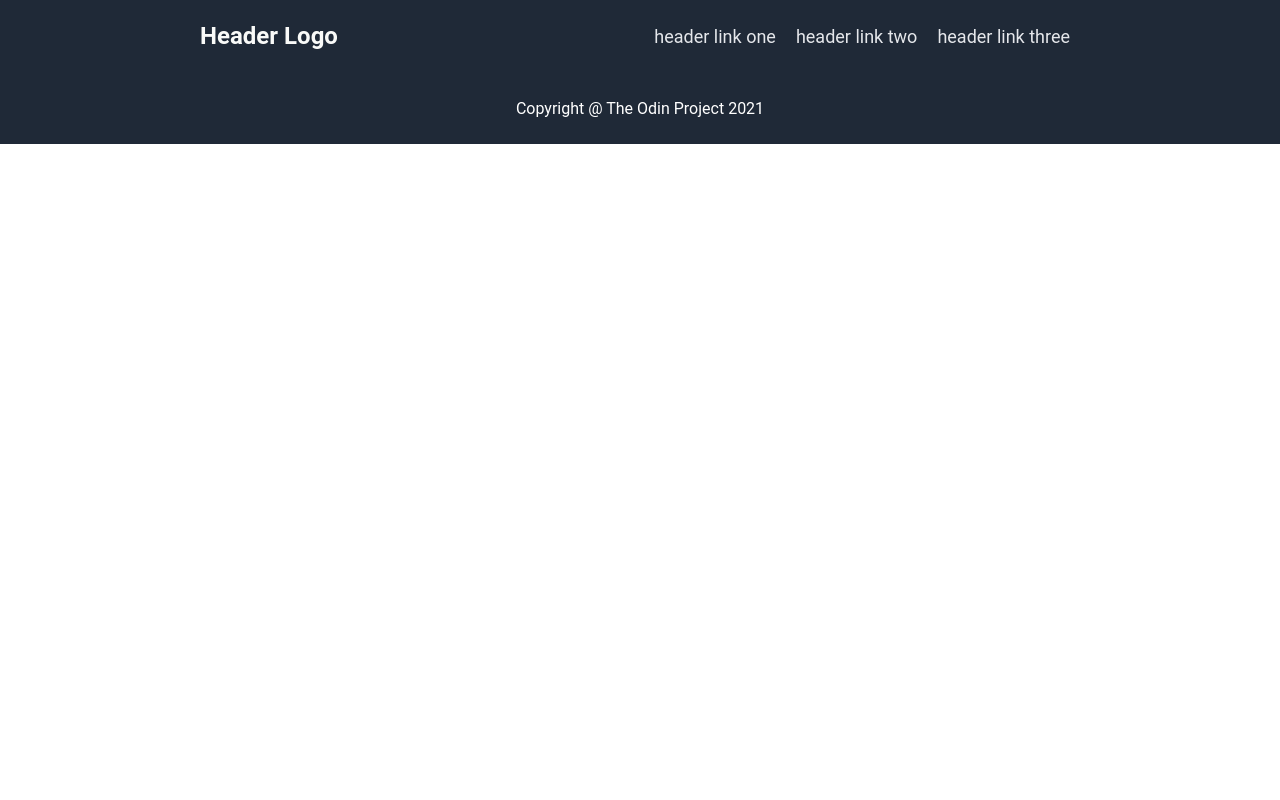
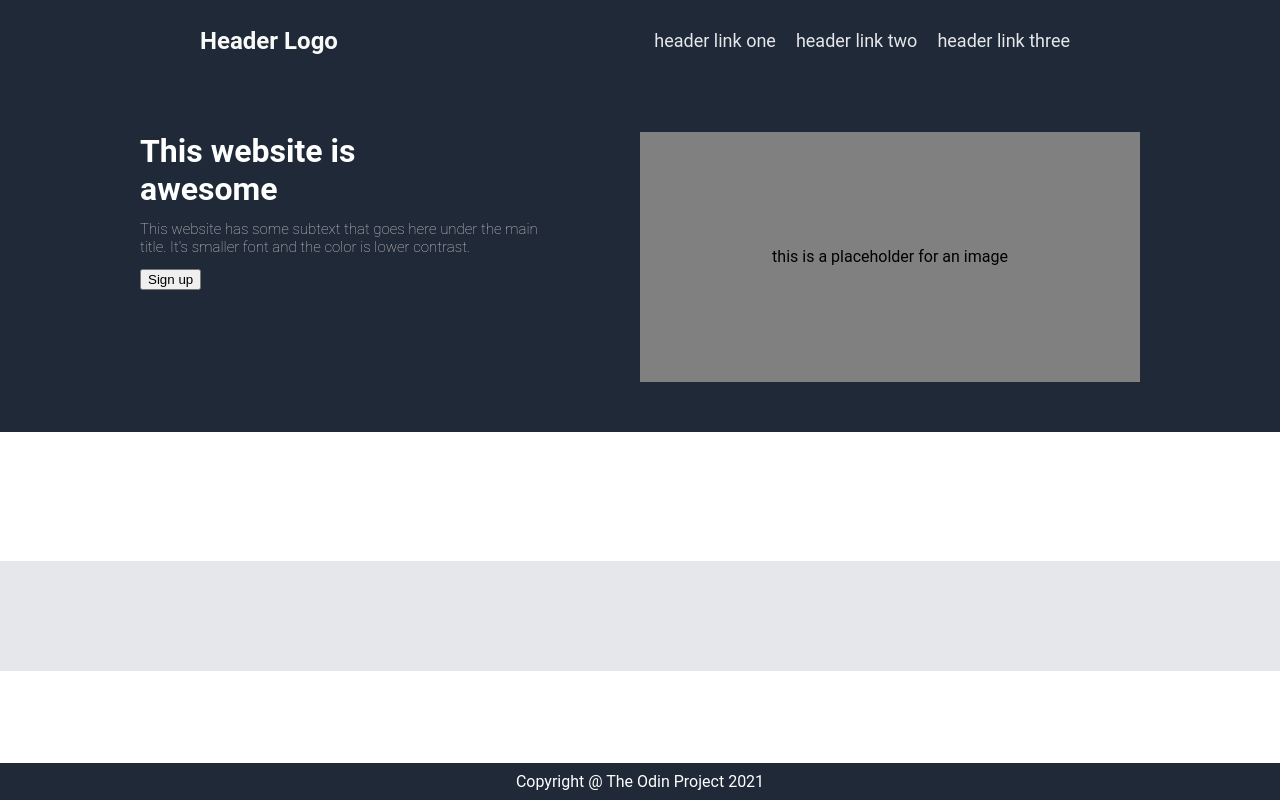
Before and after one commit to 3durfey/odin_website1, a plain HTML site: page index.html in a window 1280 px wide. Drawn offline with Linux system fonts and the light colour scheme.

Commit message:
3rd commit

```diff
--- a/index.html
+++ b/index.html
@@ -17,9 +17,20 @@
             <li><a href="#"> header link three</a></li>
             </div>
         </div>
-        <div class="main">
-            <div></div>
+        <div class="main1">
+            <div class="left1">
+
+                <h1 id="label1">This website is awesome</h1>
+                <h2 id="label2">This website has some subtext that goes here under the main title. It's smaller font and the color is lower contrast.</h2>
+                <button> Sign up</button>
+            </div>
+            <div class="right1">
+                <p>this is a placeholder for an  image</p>
+            </div>
         </div>
-        <div class="footer">Copyright @ The Odin Project 2021</div>
+        <div class="main2"></div>
+        <div class="main3"></div>
+        <div class="main4"></div>
+        <div class="footer">Copyright @ The Odin Project 2021<div>
     </body>
 </html>
--- a/styles.css
+++ b/styles.css
@@ -1,6 +1,7 @@
 body {
     margin: 0;
-    font-family: 'Roboto', sans-serif;
+    min-height: 100vh;
+    font-family: 'Roboto',sans-serif;
     display: flex;
     flex-direction: column;
 }
@@ -9,6 +10,61 @@ body {
     display: flex;
     align-items: center;
     height: 72px;
+    flex-grow: .1;
+}
+.main1 {
+    flex-grow: 1.1;
+    display: flex;
+    background-color: #1F2937;
+    justify-content: center;
+    align-items: center;
+}
+
+.left1 {
+    height: 250px;
+    width: 500px;
+    margin-left: 100px;
+    display: flex;
+    flex-direction: column;
+    justify-content: flex-start;
+    align-items: flex-start;
+}
+.right1 {
+    background-color: grey;
+    height: 250px;
+    width: 500px;
+    margin-right: 100px;
+    display: flex;
+    justify-content: center;
+    align-items: center;
+}
+#label1 {
+    color: white;
+    width: 300px;
+    margin: 0;
+}
+#label2 {
+    color: rgb(216, 210, 210);
+    width: 420px;
+    font-size: 15px;
+    font-weight:lighter;
+}
+.main2 {
+    flex-grow: 1.4;
+    display: flex;
+    background-color: white;
+}
+.main3 {
+    flex-grow: 1.2;
+    display: flex;
+    background-color: #E5E7EB;
+    justify-content: space-between;
+}
+.main4 {
+    flex-grow: 1;
+    display: flex;
+    background-color: white;
+    justify-content: space-between;
 }
 .footer {
     background-color: #1F2937;
@@ -16,13 +72,9 @@ body {
     align-items: center;
     justify-content: center;
     color: white;
-    height: 72px;
+    flex-grow: .2;
 }
-.main {
-    display: flex;
-    background-color: black;
-    flex-grow: 1;
-}
+
 .logo {
     flex-grow: 1;
     padding-left: 200px;
```
